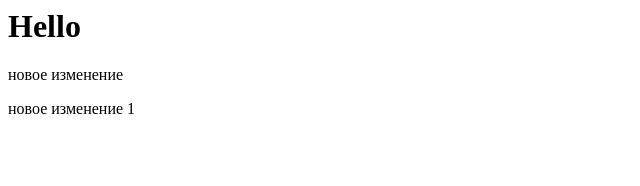
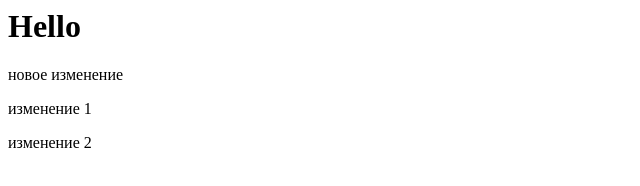
Before and after one commit to odvk/pyprojpublic, a plain HTML site: page index.html in a window 1280 px wide. Shown: the whole page, without its empty margins (0-640 px from the left). Drawn offline with Linux system fonts and the light colour scheme.

Commit message:
one more commit

```diff
--- a/index.html
+++ b/index.html
@@ -2,4 +2,6 @@
 
 <p>новое изменение</p>
 
-<p>новое изменение 1</p>
+<p>изменение 1</p>
+
+<p>изменение 2</p>
```
